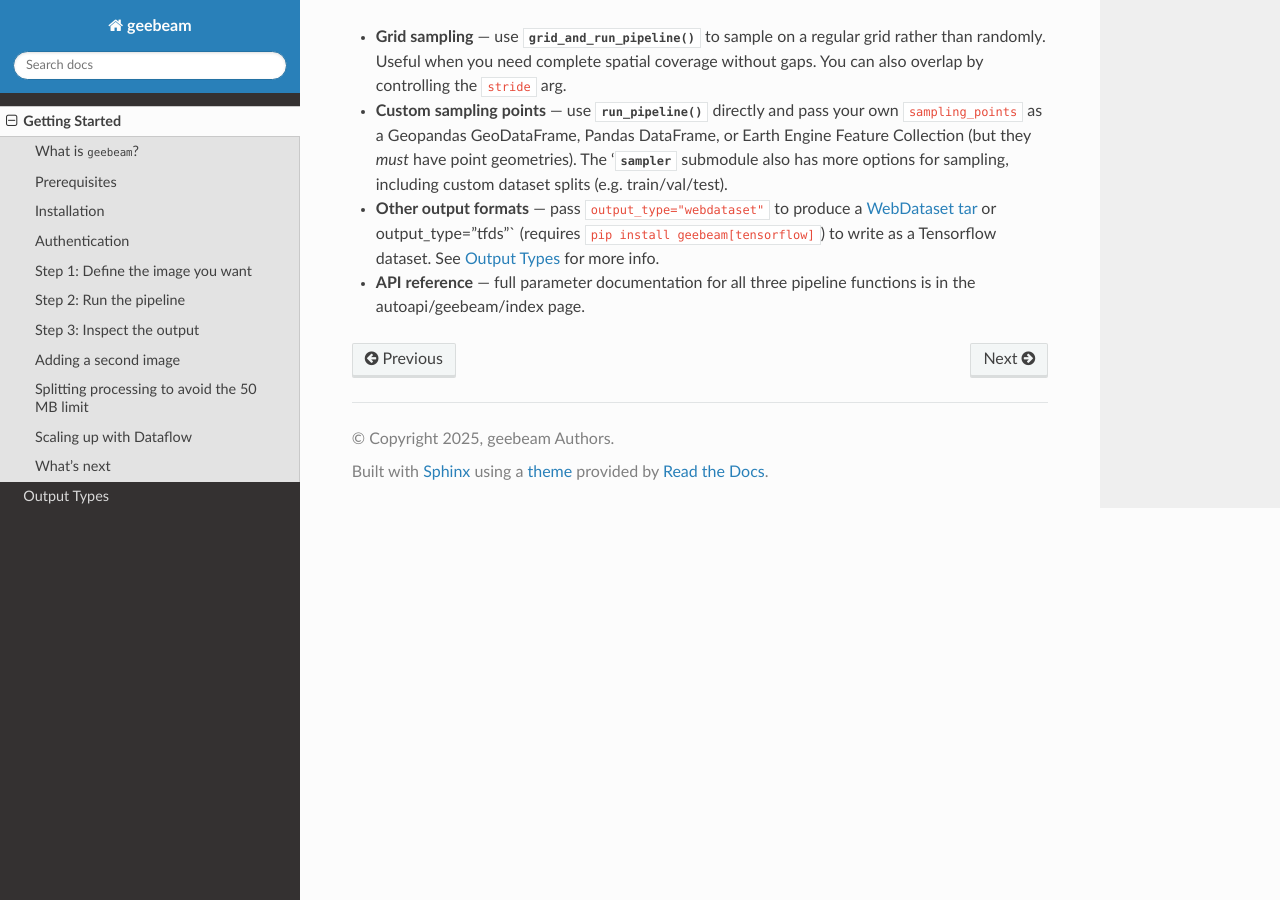
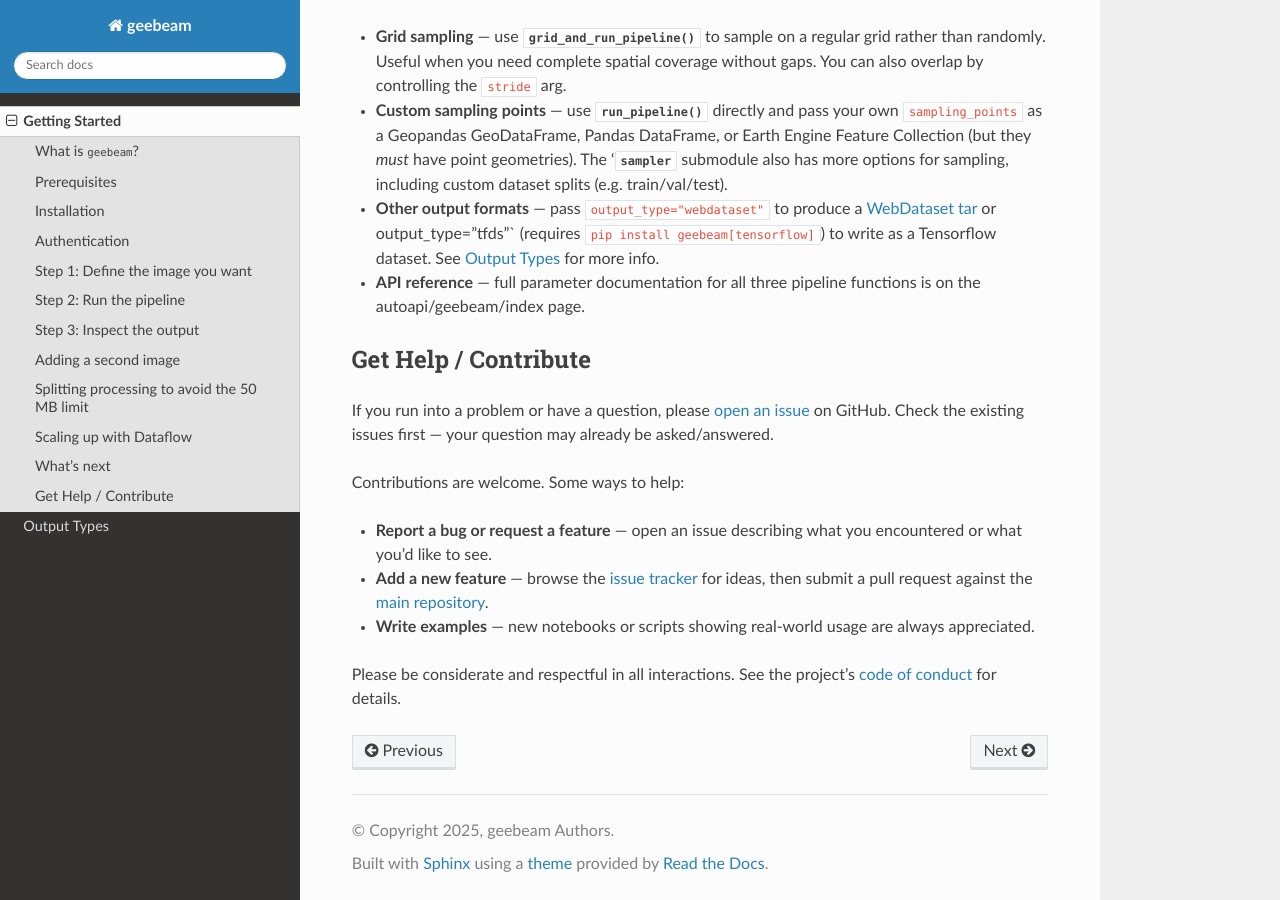
Before and after one commit to kysolvik/geebeam, a Sphinx documentation site: the page built from docs/getting_started.rst, in a window 1280 px wide and 900 px high, scrolled down 5783 px. Built offline with Sphinx 7.4.7 and the Read the Docs theme 3.1.0, drawn with Linux system fonts in a browser that asks for light colours.

Commit message:
Add Get Help/Contribute to Getting Started

```diff
--- a/docs/getting_started.rst
+++ b/docs/getting_started.rst
@@ -327,4 +327,27 @@ What's next
   or output_type="tfds"` (requires ``pip install geebeam[tensorflow]``) to
   write as a Tensorflow dataset. See :doc:`output_types` for more info.
 - **API reference** — full parameter documentation for all three pipeline
-  functions is in the :doc:`autoapi/geebeam/index` page.
+  functions is on the :doc:`autoapi/geebeam/index` page.
+
+
+Get Help / Contribute
+---------------------
+
+If you run into a problem or have a question, please
+`open an issue <https://github.com/kysolvik/geebeam/issues>`_ on GitHub.
+Check the existing issues first — your question may already be asked/answered.
+
+Contributions are welcome. Some ways to help:
+
+- **Report a bug or request a feature** — open an issue describing what you
+  encountered or what you'd like to see.
+- **Add a new feature** — browse the
+  `issue tracker <https://github.com/kysolvik/geebeam/issues>`_ for ideas,
+  then submit a pull request against the
+  `main repository <https://github.com/kysolvik/geebeam>`_.
+- **Write examples** — new notebooks or scripts showing real-world usage are
+  always appreciated.
+
+Please be considerate and respectful in all interactions. See the project's
+`code of conduct <https://github.com/kysolvik/geebeam/blob/main/CODE_OF_CONDUCT.md>`_
+for details.
```
